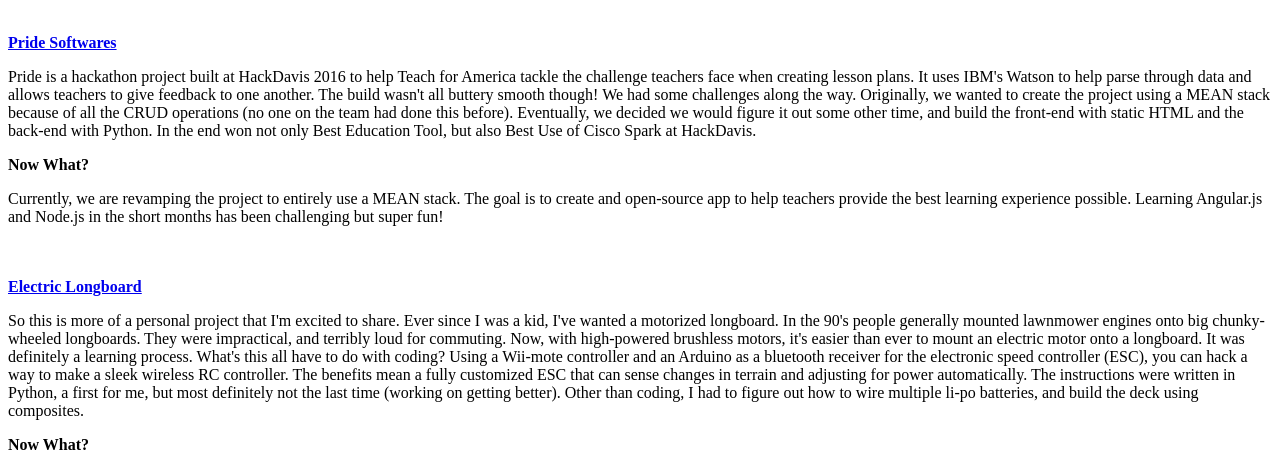
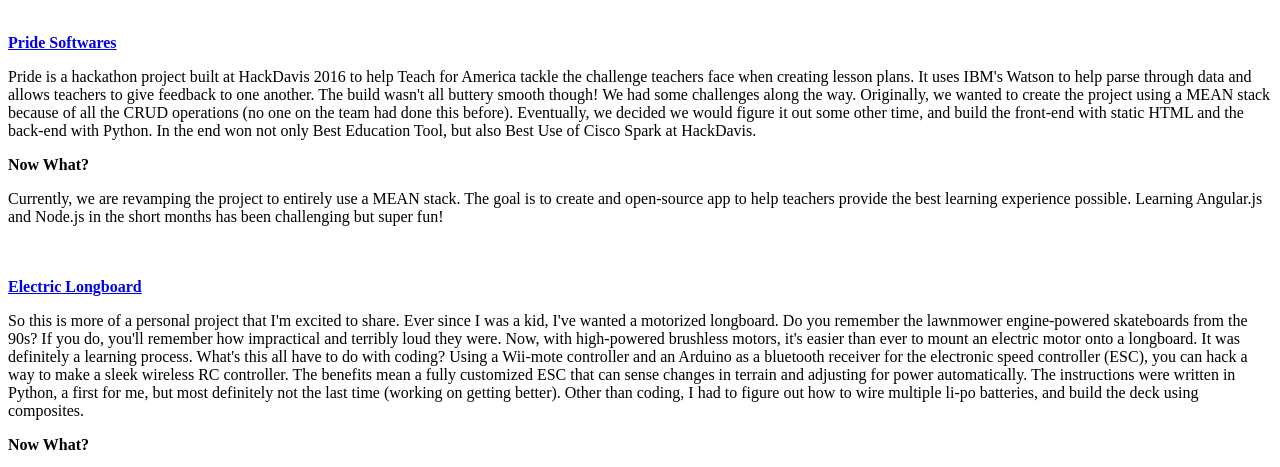
Before and after one commit to apguan/apguan.github.io, a website: page app/partials/projects/index.html in a window 1280 px wide. Shown: the part 86-553 px from the top of the page. Drawn offline with Linux system fonts and the light colour scheme.

Commit message:
small fixes

```diff
--- a/app/partials/projects/index.html
+++ b/app/partials/projects/index.html
@@ -15,7 +15,7 @@
     <br><br>
     <div id="electric-longboard">
         <span><a href="http://imgur.com/gallery/kPzcQ/comment/315300549" target="_blank"><b>Electric Longboard</b></a></span>
-        <p>So this is more of a personal project that I'm excited to share. Ever since I was a kid, I've wanted a motorized longboard. In the 90's people generally mounted lawnmower engines onto big chunky-wheeled longboards. They were impractical, and terribly loud for commuting. Now, with high-powered brushless motors, it's easier than ever to mount an electric motor onto a longboard. It was definitely a learning process. What's this all have to do with coding? Using a Wii-mote controller and an Arduino as a bluetooth receiver for the electronic speed controller (ESC), you can hack a way to make a sleek wireless RC controller. The benefits mean a fully customized ESC that can sense changes in terrain and adjusting for power automatically. The instructions were written in Python, a first for me, but most definitely not the last time (working on getting better). Other than coding, I had to figure out how to wire multiple li-po batteries, and build the deck using composites.
+        <p>So this is more of a personal project that I'm excited to share. Ever since I was a kid, I've wanted a motorized longboard. Do you remember the lawnmower engine-powered skateboards from the 90s? If you do, you'll remember how impractical and terribly loud they were. Now, with high-powered brushless motors, it's easier than ever to mount an electric motor onto a longboard. It was definitely a learning process. What's this all have to do with coding? Using a Wii-mote controller and an Arduino as a bluetooth receiver for the electronic speed controller (ESC), you can hack a way to make a sleek wireless RC controller. The benefits mean a fully customized ESC that can sense changes in terrain and adjusting for power automatically. The instructions were written in Python, a first for me, but most definitely not the last time (working on getting better). Other than coding, I had to figure out how to wire multiple li-po batteries, and build the deck using composites.
         </p>
         <div class="now-what">
             <span><b>Now What?</b></span>
```
